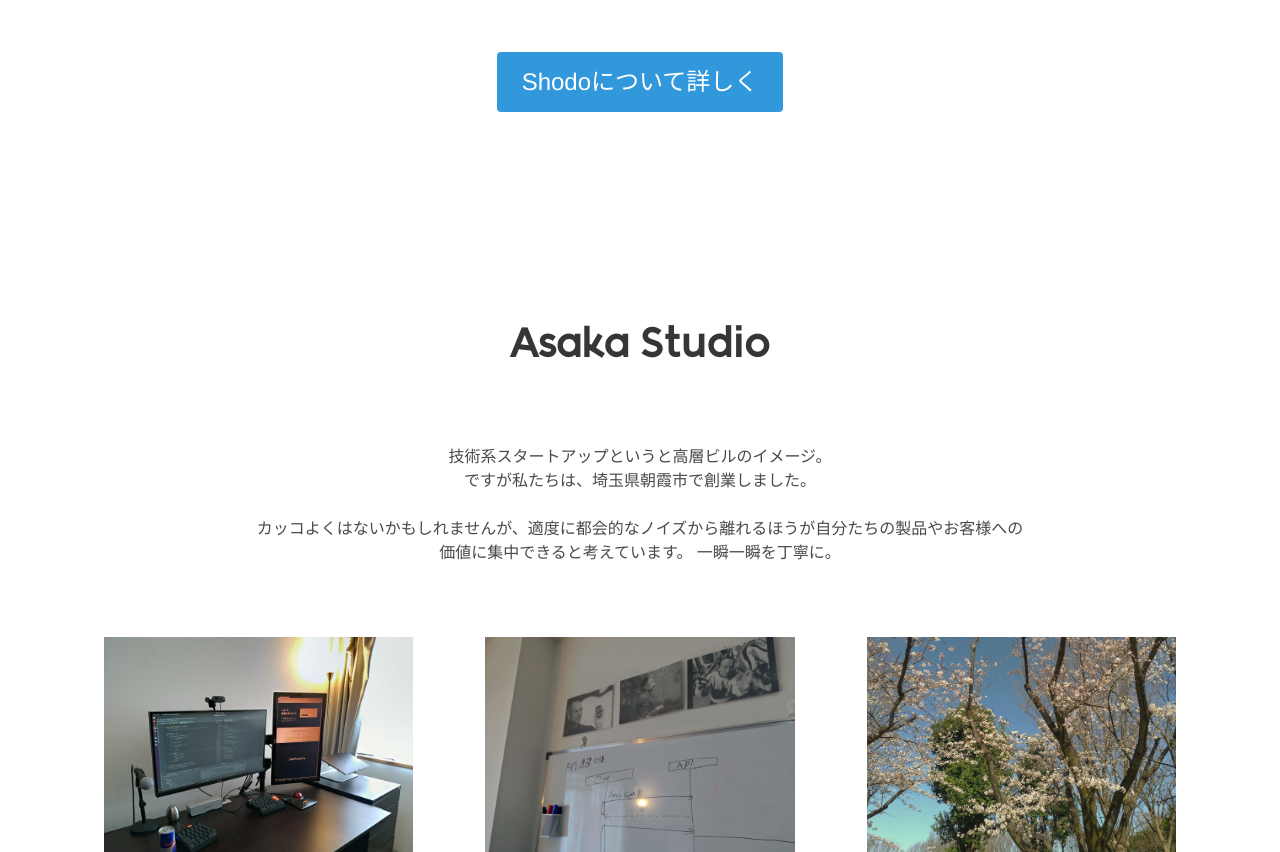
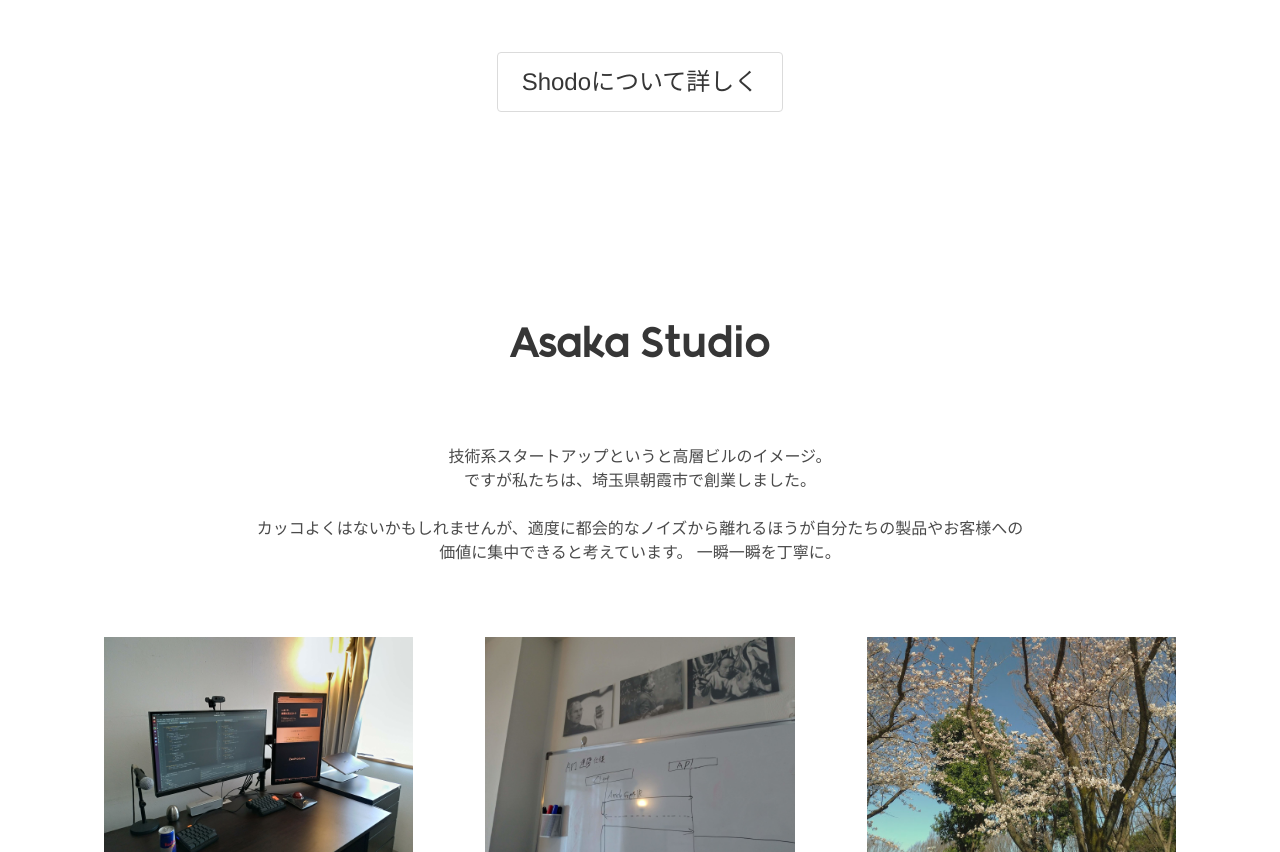
Before and after one commit to zenproducts/we.shodo.ink, a plain HTML site: page docs/index.html in a window 1280 px wide. Shown: the part 1994-2846 px from the top of the page. Drawn offline with Linux system fonts and the light colour scheme.

Commit message:
Not to too noisy

```diff
--- a/docs/index.html
+++ b/docs/index.html
@@ -58,7 +58,7 @@
       </div>
     </div>
     <p>
-      <a class="button is-info is-large" href="https://shodo.ink">Shodoについて詳しく</a>
+      <a class="button is-large" href="https://shodo.ink">Shodoについて詳しく</a>
     </p>
 
   </section>
```
